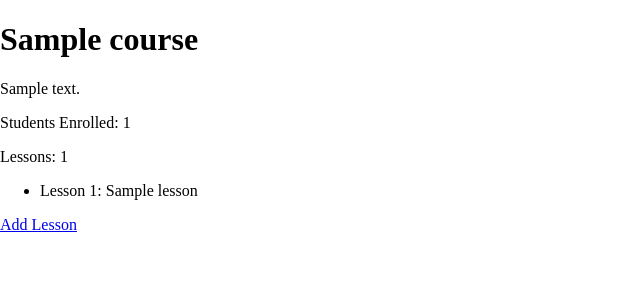
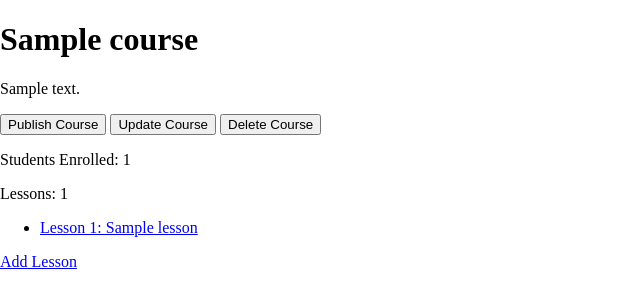
Before and after one commit to Abbaraees/Raees-Academy, a Flask app: template app/templates/teachers/view_course.html in a window 1280 px wide. Shown: the top 308 px of the page, without its empty margins (0-640 px from the left). Run offline with Flask 2, Linux system fonts and the light colour scheme; the template is opened without the code that fills it: values that come from a table or form of the project are taken from there, others are empty; tables that the repository leaves empty hold one stand-in row (values such as "Sample post").

Commit message:
feat: add 'view_lesson and update_course' routes
The view_lesson will allow the teacher to view the content of a given
lesson while the update_course will allow a teacher to update the name
and the description of a course.

```diff
--- /dev/null
+++ b/app/static/scripts/view_course.js
@@ -0,0 +1,16 @@
+document.addEventListener('click', (e)=> {
+    if (e.target.id == 'update-course-btn') {
+        showUpdateForm()
+    }
+    else if (e.target.id == 'close-btn') {
+        hideUpdateForm()
+    }
+})
+
+function showUpdateForm() {
+    document.getElementById('update-course-form').style.display = 'block'
+}
+
+function hideUpdateForm() {
+    document.getElementById('update-course-form').style.display = 'none'
+}
--- /dev/null
+++ b/app/static/styles/view_course.css
@@ -0,0 +1,16 @@
+#update-course-form {
+    width: 500px;
+    position:absolute;
+    top: 40%;
+    left: 30%;
+    background-color: aliceblue;
+    display: none;
+}
+
+#close-btn {
+    position: absolute;
+    width: 30px;
+    height: 30px;
+    right: 5px;
+    border-radius: 50%;
+}
--- a/app/templates/teachers/view_course.html
+++ b/app/templates/teachers/view_course.html
@@ -1,15 +1,43 @@
 {% extends 'base.html' %}
+{% block styles %}
+ {{ super() }}
+ <link rel="stylesheet" href="{{ url_for('static', filename='styles/view_course.css') }}">
+{% endblock styles %}
 {% block content %}
 <h1>{{ course.name }}</h1>
 <p>{{ course.description }}</p>
+<div>
+    <button>Publish Course</button>
+    <button id="update-course-btn">Update Course</button>
+    <button>Delete Course</button>
+</div>
 <p>Students Enrolled: {{ course.students.count() }}</p>
 <div class="lessons">
     <p>Lessons: {{ course.lessons.count() }}</p>
     <ul>
         {% for lesson in course.lessons.all() %}
-        <li>Lesson {{ lesson.id }}: {{ lesson.name }}</li>
+        <li>
+            <a href="{{ url_for('teachers.view_lesson', course_id=course.id, lesson_id=lesson.id) }}">
+                Lesson {{ lesson.id }}: {{ lesson.name }}
+            </a>
+        </li>
         {% endfor %}
     </ul>
     <a href="{{ url_for('teachers.add_lesson', id=course.id) }}">Add Lesson</a>
 </div>
+<form
+    action="{{ url_for('teachers.update_course', id=course.id) }}"
+    method="post"
+    id="update-course-form"
+    >
+    <button type="button" id="close-btn">X</button>
+    {{ update_form.hidden_tag() }}
+    <p>Course Name: {{ update_form.name() }}</p>
+    <p>Course Descriptiom: {{ update_form.description() }}</p>
+    <button>Update</button>
+</form>
 {% endblock content %}
+{% block script %}
+ {{ super() }}
+ <script src="{{ url_for('static', filename='scripts/view_course.js') }}"></script>
+{% endblock script %}
```
Also changed, not shown: app/teachers/routes.py (+32 -1 lines), app/templates/teachers/view_lesson.html (added, +12 -0 lines).
